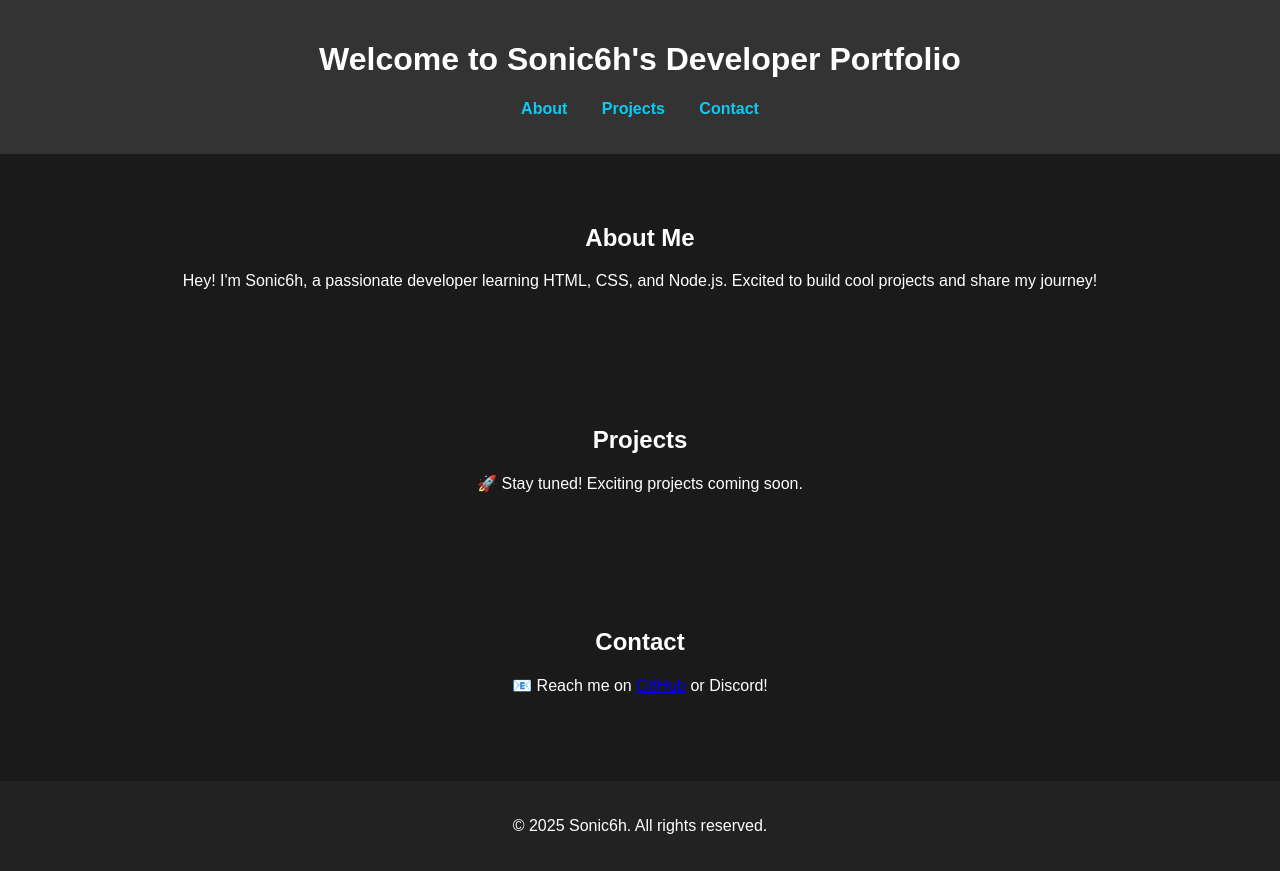
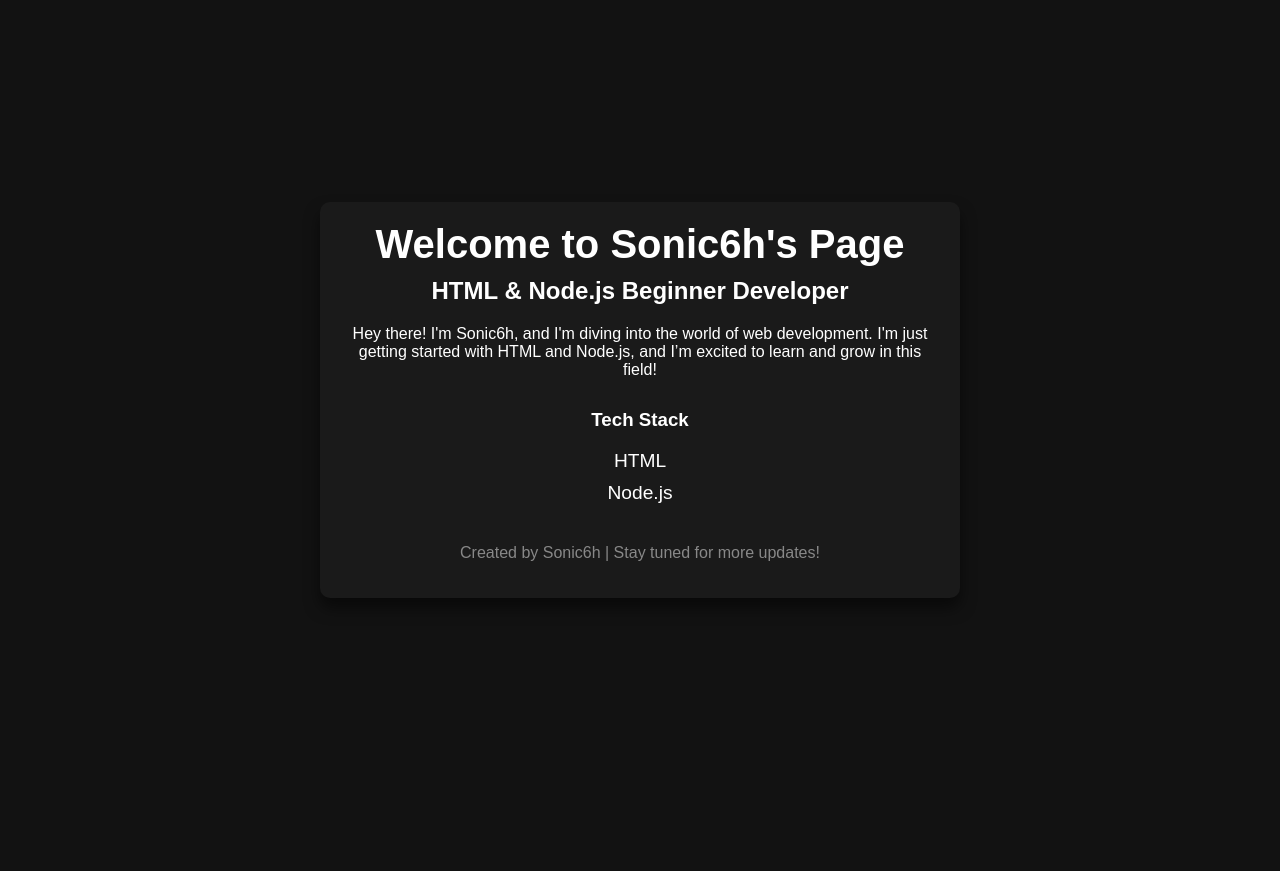
Before and after one commit to realfraygumjk/realfraygumjk.github.io, a plain HTML site: page index.html in a window 1280 px wide. After the commit the page ends 800 px from the top, so only its background shows below. Drawn offline with Linux system fonts and the light colour scheme; a web font is replaced by a local one.

Commit message:
Update index.html

```diff
--- a/index.html
+++ b/index.html
@@ -3,73 +3,91 @@
 <head>
     <meta charset="UTF-8">
     <meta name="viewport" content="width=device-width, initial-scale=1.0">
-    <title>Sonic6h | Developer Portfolio</title>
-    <link rel="stylesheet" href="style.css">
+    <title>Welcome to Sonic6h's Page</title>
+
+    <!-- Importing the Fruiger Aero font -->
+    <link href="https://fonts.googleapis.com/css2?family=Fruiger+Font&display=swap" rel="stylesheet">
+
+    <!-- Basic styling for the page -->
     <style>
         body {
-            font-family: Arial, sans-serif;
+            font-family: 'Fruiger Font', sans-serif;
+            background-color: #121212;
+            color: #ffffff;
             margin: 0;
             padding: 0;
+            display: flex;
+            justify-content: center;
+            align-items: center;
+            height: 100vh;
+        }
+
+        .container {
+            text-align: center;
             background-color: #1a1a1a;
-            color: #fff;
-            text-align: center;
+            padding: 20px;
+            border-radius: 10px;
+            box-shadow: 0px 10px 15px rgba(0, 0, 0, 0.5);
+            width: 80%;
+            max-width: 600px;
         }
-        header {
-            background: #333;
-            padding: 20px;
+
+        h1 {
+            font-size: 2.5rem;
+            margin: 0;
         }
-        nav ul {
-            list-style: none;
+
+        h2 {
+            font-size: 1.5rem;
+            margin-top: 10px;
+        }
+
+        p {
+            font-size: 1rem;
+            margin-top: 20px;
+        }
+
+        .tech-stack {
+            margin-top: 30px;
+        }
+
+        .tech-stack ul {
+            list-style-type: none;
             padding: 0;
         }
-        nav ul li {
-            display: inline;
-            margin: 0 15px;
+
+        .tech-stack li {
+            font-size: 1.2rem;
+            margin-bottom: 10px;
         }
-        nav a {
-            color: #0dcaf0;
-            text-decoration: none;
-            font-weight: bold;
+
+        .footer {
+            margin-top: 40px;
+            font-size: 0.8rem;
+            color: #888;
         }
-        section {
-            padding: 50px;
-        }
-        footer {
-            background: #222;
-            padding: 20px;
-            margin-top: 20px;
-        }
+
     </style>
 </head>
 <body>
-    <header>
-        <h1>Welcome to Sonic6h's Developer Portfolio</h1>
-        <nav>
+
+    <div class="container">
+        <h1>Welcome to Sonic6h's Page</h1>
+        <h2>HTML & Node.js Beginner Developer</h2>
+        <p>Hey there! I'm Sonic6h, and I'm diving into the world of web development. I'm just getting started with HTML and Node.js, and I’m excited to learn and grow in this field!</p>
+
+        <div class="tech-stack">
+            <h3>Tech Stack</h3>
             <ul>
-                <li><a href="#about">About</a></li>
-                <li><a href="#projects">Projects</a></li>
-                <li><a href="#contact">Contact</a></li>
+                <li>HTML</li>
+                <li>Node.js</li>
             </ul>
-        </nav>
-    </header>
+        </div>
 
-    <section id="about">
-        <h2>About Me</h2>
-        <p>Hey! I'm Sonic6h, a passionate developer learning HTML, CSS, and Node.js. Excited to build cool projects and share my journey!</p>
-    </section>
+        <div class="footer">
+            <p>Created by Sonic6h | Stay tuned for more updates!</p>
+        </div>
+    </div>
 
-    <section id="projects">
-        <h2>Projects</h2>
-        <p>🚀 Stay tuned! Exciting projects coming soon.</p>
-    </section>
-
-    <section id="contact">
-        <h2>Contact</h2>
-        <p>📧 Reach me on <a href="https://github.com/sonic6h" target="_blank">GitHub</a> or Discord!</p>
-    </section>
-
-    <footer>
-        <p>&copy; 2025 Sonic6h. All rights reserved.</p>
-    </footer>
 </body>
 </html>
```
